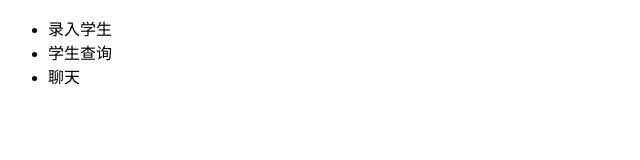
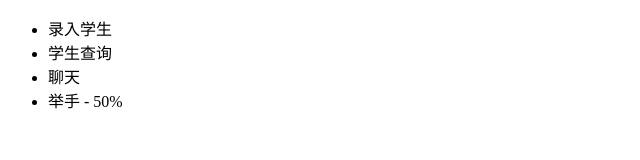
Before and after one commit to duguzh/student, a plain HTML site: page index.html in a window 1280 px wide. Shown: the full height of the page, 0-640 px from the left. Drawn offline with Linux system fonts and the light colour scheme.

Commit message:
举手功能开发了50%

```diff
--- a/index.html
+++ b/index.html
@@ -9,6 +9,7 @@
             <li>录入学生</li>
             <li>学生查询</li>
             <li>聊天</li>
+            <li>举手 - 50%</li>
         </ul>
     </body>
 </html>
```
